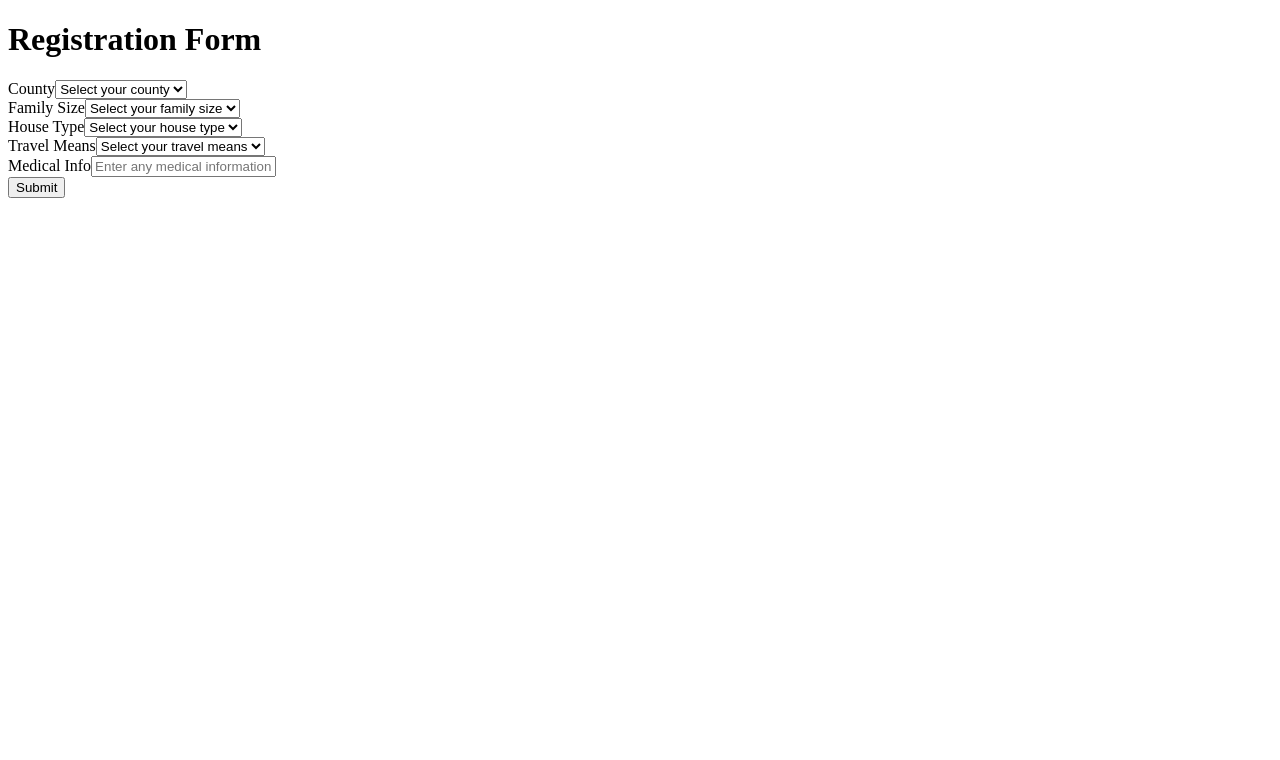
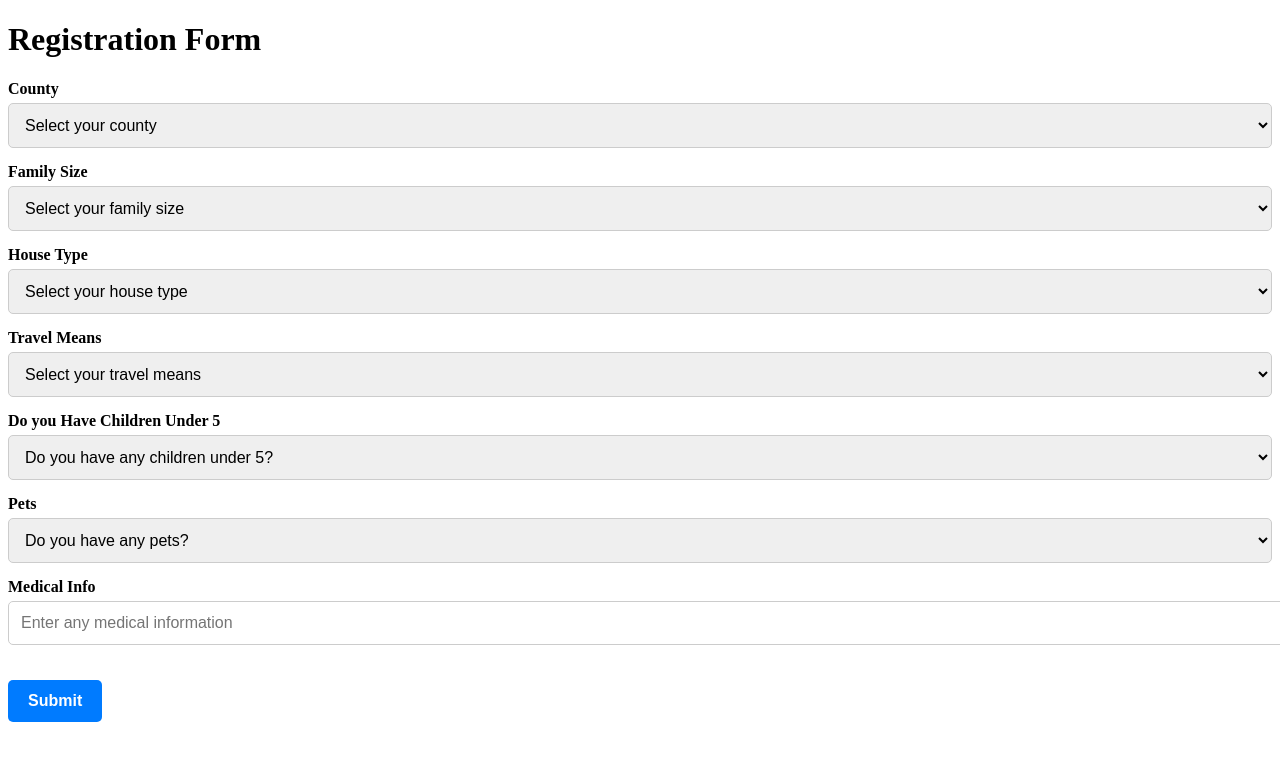
Before and after one commit to utcjcao/NewHacks, a React (Create React App) app in the folder frontend/: page / in a window 1280 px wide. Shown: the top 760 px of the page. Built offline with nearby package versions, Linux system fonts and the light colour scheme.

Commit message:
Input fields
made frontend look pretty

```diff
--- a/frontend/src/App.css
+++ b/frontend/src/App.css
@@ -0,0 +1,101 @@
+/* Page Layout */
+.page-container {
+    display: flex;
+    gap: 20px;
+    max-width: 1200px;
+    margin: 0 auto;
+    padding: 20px;
+  }
+
+/* Form Container */
+.form-container {
+    display: grid;
+    grid-template-columns: repeat(auto-fit, minmax(250px, 1fr)); /* Each field takes a minimum of 250px and grows to fill available space */
+    gap: 20px; /* Space between fields */
+    padding: 20px;
+    background-color: #f9f9f9;
+    border-radius: 8px;
+    box-shadow: 0 2px 8px rgba(0, 0, 0, 0.1);
+  }
+
+  /* Input Field Styling */
+  .input-field {
+    display: flex;
+    flex-direction: column;
+  }
+
+  .input-title {
+    font-size: 16px;
+    font-weight: bold;
+    margin-bottom: 5px;
+  }
+
+  .dropdown, .text-input {
+    padding: 12px;
+    font-size: 16px;
+    border: 1px solid #ccc;
+    border-radius: 5px;
+    width: 100%;
+  }
+
+
+  /* Sidebar */
+  .sidebar {
+    flex: 1;
+    padding: 20px;
+    background-color: #eaeaea;
+    border-radius: 8px;
+    box-shadow: 0 2px 8px rgba(0, 0, 0, 0.1);
+  }
+
+  .sidebar h2 {
+    font-size: 18px;
+    margin-bottom: 10px;
+  }
+
+  .sidebar ul {
+    list-style: none;
+    padding: 0;
+  }
+
+  .sidebar li {
+    margin-bottom: 10px;
+  }
+
+  /* Input Field Styling */
+  .input-field {
+    display: flex;
+    flex-direction: column;
+    margin-bottom: 15px;
+  }
+
+  .input-title {
+    font-size: 16px;
+    font-weight: bold;
+    margin-bottom: 5px;
+  }
+
+  .dropdown, .text-input {
+    padding: 12px;
+    font-size: 16px;
+    border: 1px solid #ccc;
+    border-radius: 5px;
+    width: 100%;
+  }
+
+  /* Submit Button */
+  .submit-button {
+    margin-top: 20px;
+    padding: 12px 20px;
+    background-color: #007bff;
+    color: #fff;
+    font-size: 16px;
+    font-weight: bold;
+    border: none;
+    border-radius: 5px;
+    cursor: pointer;
+  }
+
+  .submit-button:hover {
+    background-color: #0056b3;
+  }
--- a/frontend/src/components/RegistrationFields.js
+++ b/frontend/src/components/RegistrationFields.js
@@ -87,6 +87,70 @@ const RegistrationFields = ({ values, onChange }) => {
           ))}
         </SelectInput>
 
+        <SelectInput
+          id="youngInfants"
+          name="youngInfants"
+          label="Do you Have Children Under 5"
+          value={values.youngInfants}
+          onChange={onChange}
+        >
+          <option value="">Do you have any children under 5?</option>
+          {options.yesNoOptions.map((option) => (
+            <option key={option} value={option}>
+              {option}
+            </option>
+          ))}
+        </SelectInput>
+
+        {values.youngInfants === "Yes" && (
+          <SelectInput
+            id="childCount"
+            name="childCount"
+            label="How Many Children Under 5"
+            value={values.childCount}
+            onChange={onChange}
+          >
+            <option value="">Select number of children</option>
+            {options.childCountOptions.map((count) => (
+              <option key={count} value={count}>
+                {count}
+              </option>
+            ))}
+          </SelectInput>
+        )}
+
+        <SelectInput
+          id="pets"
+          name="pets"
+          label="Pets"
+          value={values.pets}
+          onChange={onChange}
+        >
+          <option value="">Do you have any pets?</option>
+          {options.yesNoOptions.map((option) => (
+            <option key={option} value={option}>
+              {option}
+            </option>
+          ))}
+        </SelectInput>
+
+        {values.pets === "Yes" && (
+          <SelectInput
+            id="petCount"
+            name="petCount"
+            label="How Many Pets"
+            value={values.petCount}
+            onChange={onChange}
+          >
+            <option value="">Select number of pets</option>
+            {options.petCountOptions.map((count) => (
+              <option key={count} value={count}>
+                {count}
+              </option>
+            ))}
+          </SelectInput>
+        )}
+
         <TextInput
           id="medicalInfo"
           name="medicalInfo"
--- a/frontend/src/components/options.js
+++ b/frontend/src/components/options.js
@@ -69,8 +69,10 @@ export const counties = [
     "Washington"
 ];
 
-export const familySizes = [1, 2, 3, 4, 5, 6, 7, 8, 9, 10];
+export const familySizes = ["1", "2", "3", "4", "5+"];
 
 export const houseTypes = ["Single Family", "Multi Family", "Apartment"];
-
-export const travelMeans = ["Car", "Bus", "Bicycle", "Walk", "Other"];
+export const travelMeans = ["Car", "Bus", "Bike", "Walking"];
+export const yesNoOptions = ["Yes", "No"];
+export const childCountOptions = ["1", "2", "3", "4", "5+"];
+export const petCountOptions = ["1", "2", "3", "4", "5+"];
--- a/frontend/src/pages/RegistrationPage.js
+++ b/frontend/src/pages/RegistrationPage.js
@@ -9,7 +9,12 @@ const RegistrationPage = () => {
     familySize: "",
     houseType: "",
     travelMeans: "",
+    youngInfants: "",
+    childCount: "",
+    pets: "",
+    petCount: "",
     medicalInfo: "",
+
   });
 
   // Handler to update form values on input change
@@ -32,7 +37,7 @@ const RegistrationPage = () => {
     <div className="registration-page-container">
       <h1>Registration Form</h1>
       <form onSubmit={handleSubmit}>
-        <RegistrationFields values={formValues} handleChange={handleChange} />
+        <RegistrationFields values={formValues} onChange={handleChange} />
 
         {/* Additional Button to Submit */}
         <button type="submit" className="submit-button">
```
Also changed, not shown: frontend/src/components/Map.js (added, +30 -0 lines), frontend/src/pages/RegistrationPage.css (added).
